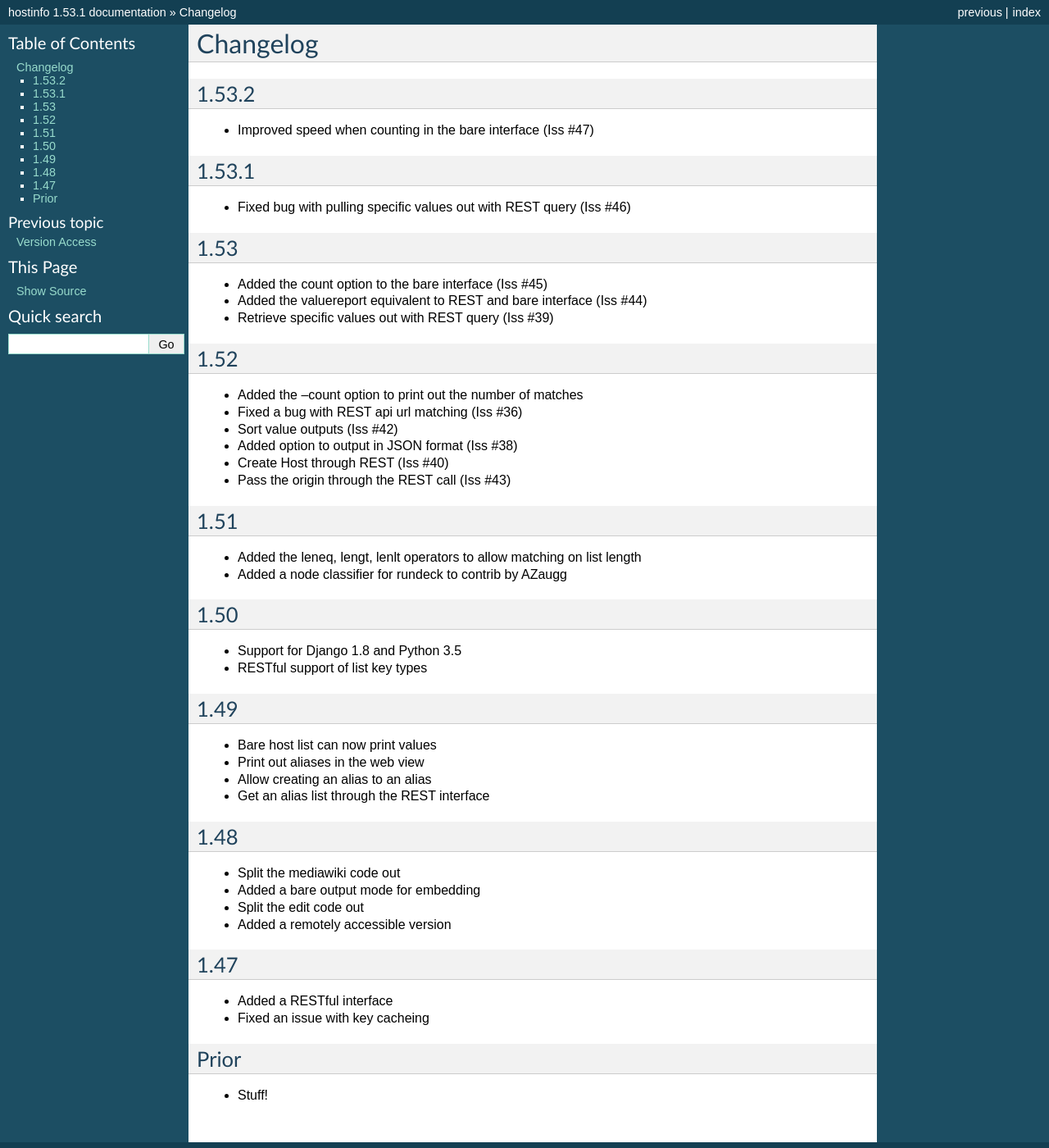
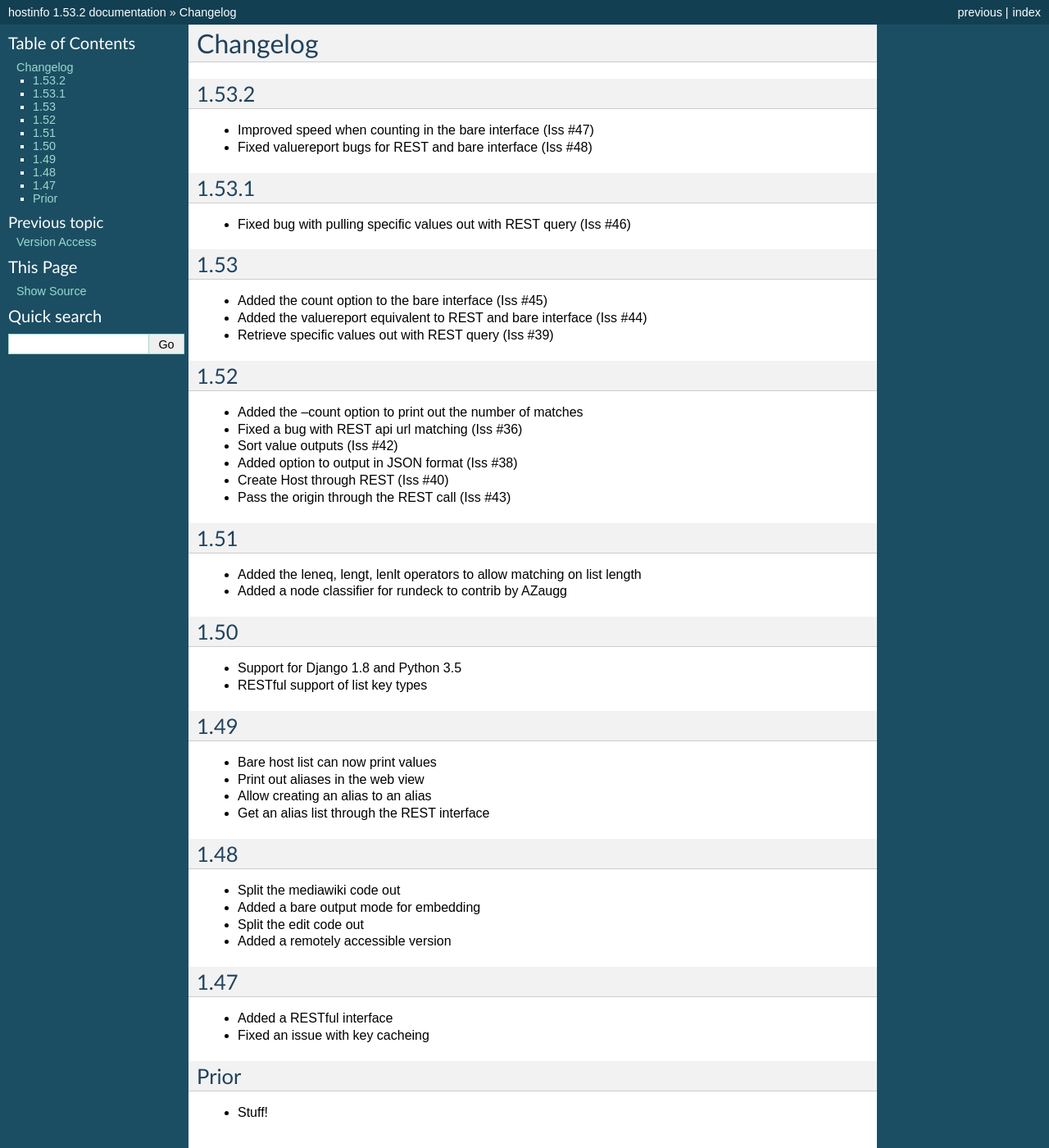
Before and after one commit to dwagon/Hostinfo, a Sphinx documentation site: the page built from docs/changelog.rst, in a window 1280 px wide and 1400 px high. Shown: the whole window at 82% size. Built offline with Sphinx 7.4.7, drawn with Linux system fonts in a browser that asks for light colours; some of the changed text lies outside the part shown.

Commit message:
Upped versions

```diff
--- a/docs/changelog.rst
+++ b/docs/changelog.rst
@@ -4,6 +4,7 @@ Changelog
 1.53.2
 ======
 * Improved speed when counting in the bare interface (Iss #47)
+* Fixed valuereport bugs for REST and bare interface (Iss #48)
 
 1.53.1
 ======
--- a/docs/conf.py
+++ b/docs/conf.py
@@ -53,7 +53,7 @@ copyright = u'2015, Dougal Scott'
 # The short X.Y version.
 version = '1.53'
 # The full version, including alpha/beta/rc tags.
-release = '1.53.1'
+release = '1.53.2'
 
 # The language for content autogenerated by Sphinx. Refer to documentation
 # for a list of supported languages.
```
Also changed, not shown: 1 other file.
